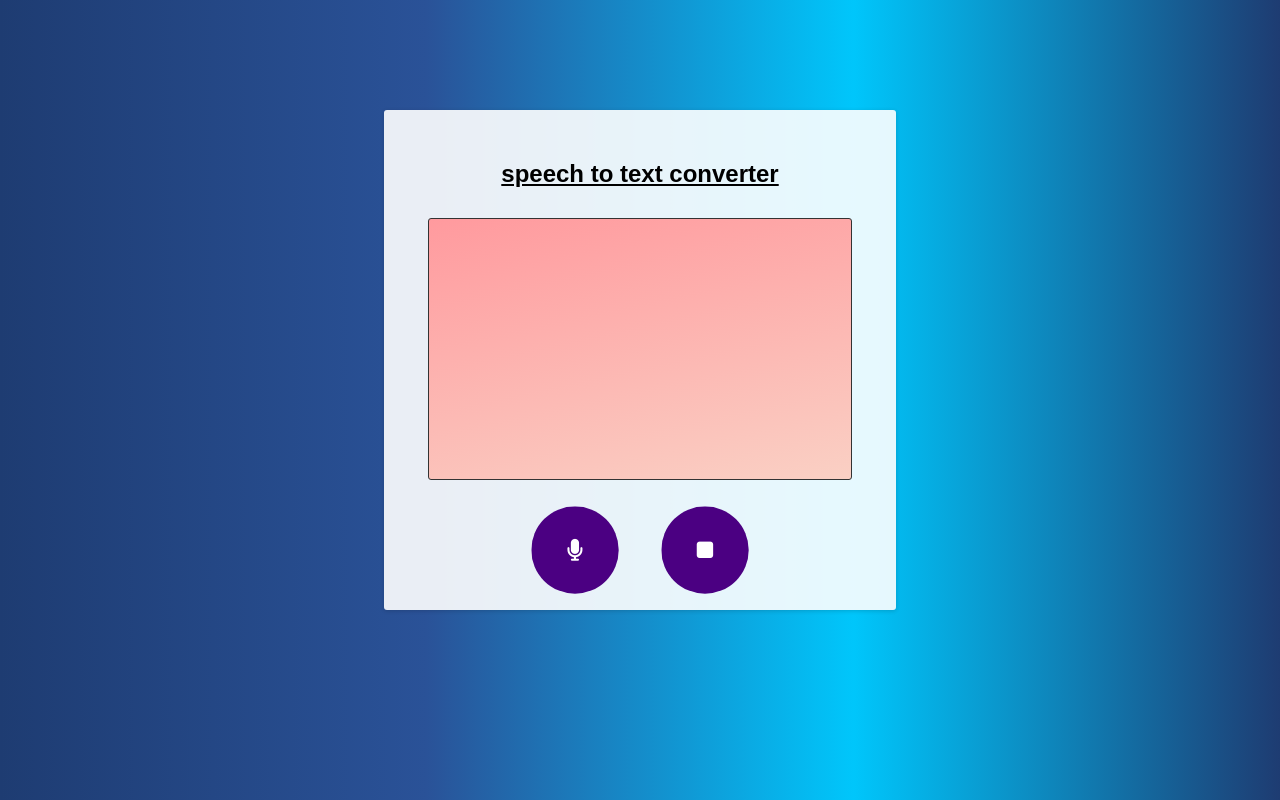
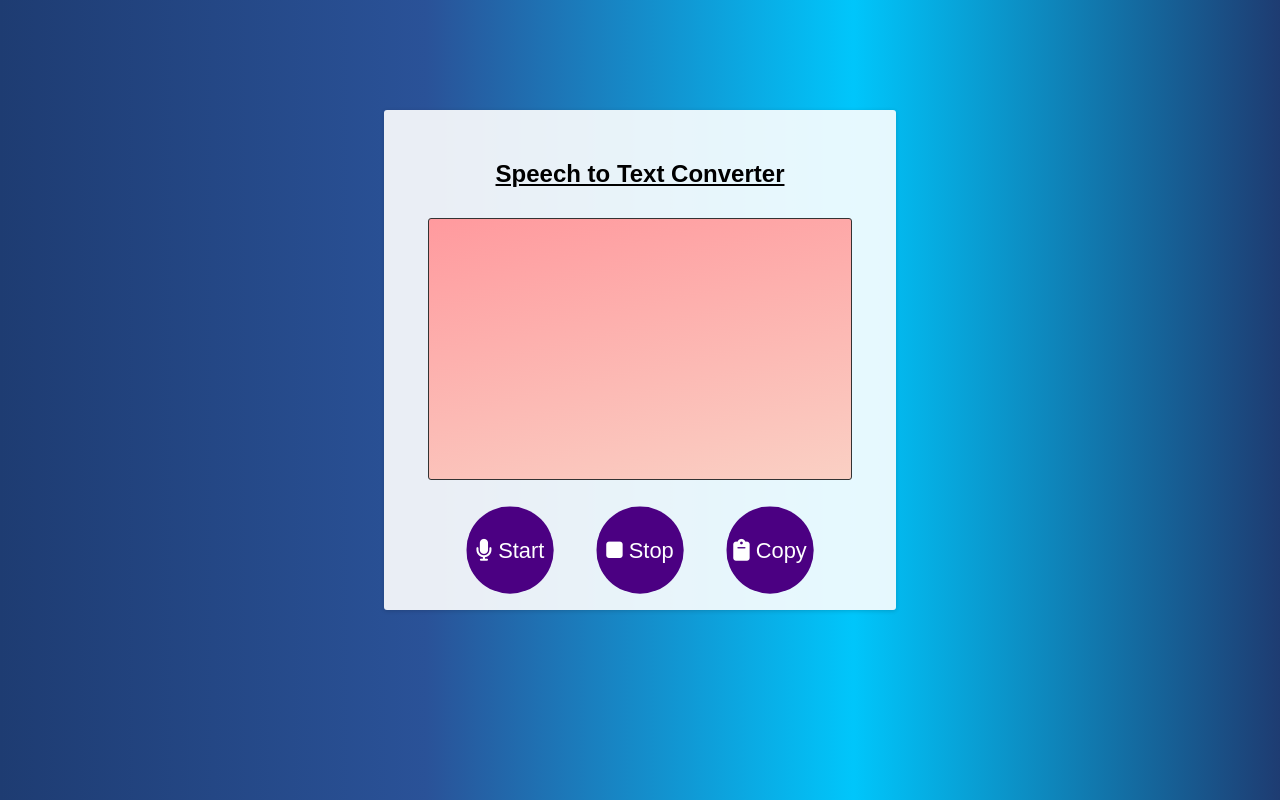
Before and after one commit to ayshzenha/projectsTest, a plain HTML site: page index.html in a window 1280 px wide. Drawn offline with Linux system fonts and the light colour scheme.

Commit message:
Update index.html

```diff
--- a/index.html
+++ b/index.html
@@ -3,23 +3,25 @@
 <head>
     <meta charset="UTF-8">
     <meta name="viewport" content="width=device-width, initial-scale=1.0">
-    <title>speech to text</title>
+    <title>Speech to Text Converter</title>
     <link rel="stylesheet" href="style.css">
     <link rel="stylesheet" href="https://cdnjs.cloudflare.com/ajax/libs/font-awesome/6.7.2/css/all.min.css">
 </head>
 <body>
     <div class="container">
-        <h2>speech to text converter</h2>
+        <h2>Speech to Text Converter</h2>
         <div id="result"></div>
         <div class="button-container">
             <button onclick="startConverting()">
-    <i class="fa fa-microphone"></i>
+                <i class="fa fa-microphone"></i> Start
             </button>
             <button onclick="stopConverting()">
-    <i class="fa fa-stop"></i>
+                <i class="fa fa-stop"></i> Stop
+            </button>
+            <button onclick="copyToClipboard()">
+                <i class="fa fa-clipboard"></i> Copy
             </button>
         </div>
-
     </div>
     <script src="script.js"></script>
 </body>
```
Lines whose indentation alone changed are shown as unchanged.
